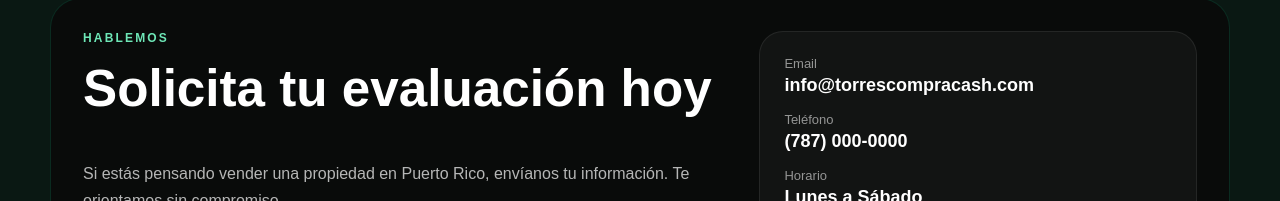
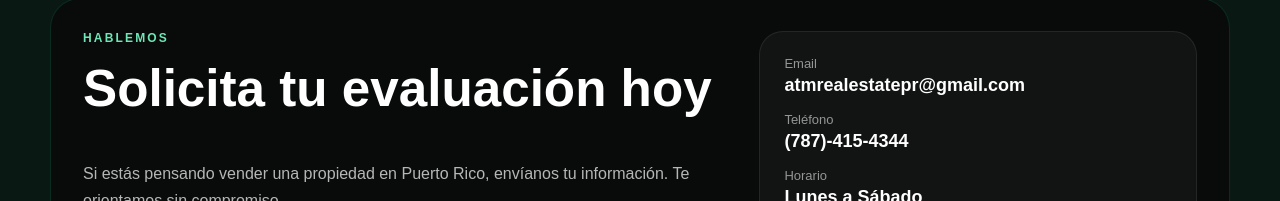
Before and after one commit to ale310torres/Torres-compra-cash, a Next.js app: page / in a window 1280 px wide. Shown: the part 3705-3906 px from the top of the page. Built offline with nearby package versions, Linux system fonts and the light colour scheme.

Commit message:
Update contact information for Torres Compra Cash

```diff
--- a/app/page.tsx
+++ b/app/page.tsx
@@ -1,9 +1,9 @@
    export default function TorresCompraCashWebsite() {
   const business = {
     name: 'Torres Compra Cash',
-    email: 'info@torrescompracash.com',
-    phoneDisplay: '(787) 000-0000',
-    phoneDigits: '17870000000',
+    email: 'atmrealestatepr@gmail.com',
+    phoneDisplay: '(787)-415-4344',
+    phoneDigits: '(787)-415-4344',
     whatsappMessage:
       'Hola, quiero recibir una oferta cash para mi propiedad en Puerto Rico.',
     messengerUrl: 'https://m.me/torrescompracash',
```
